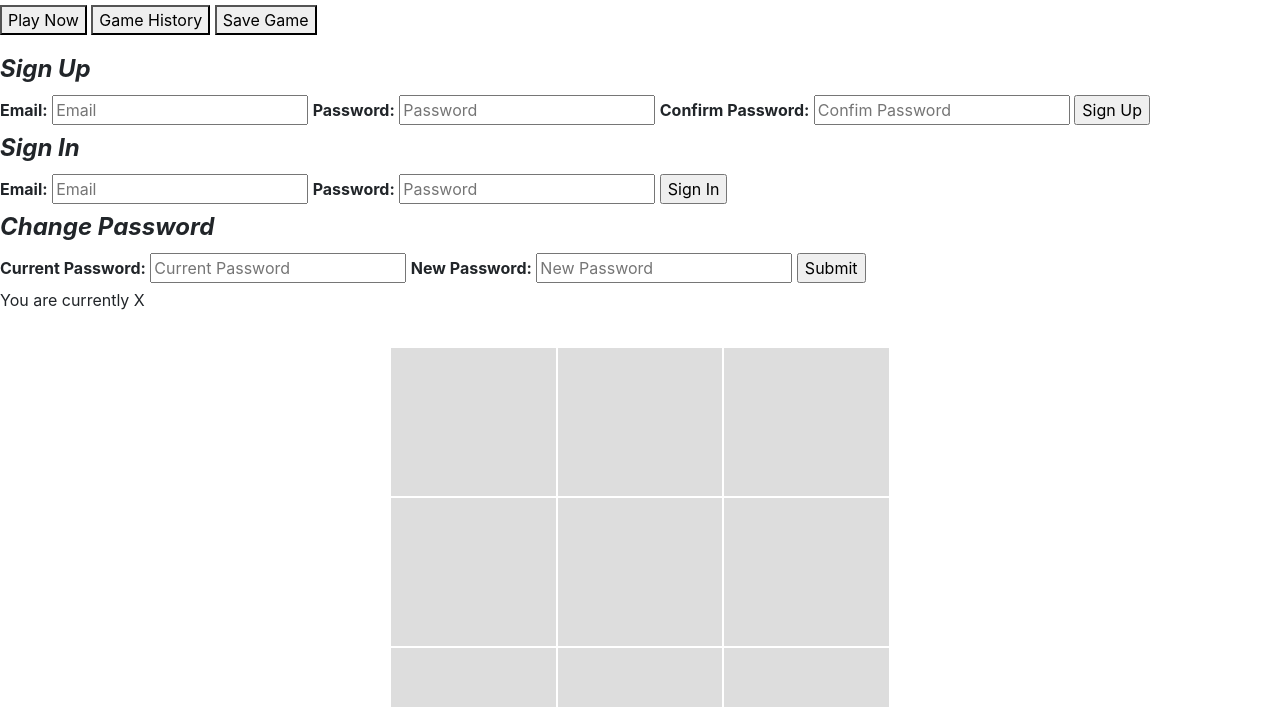
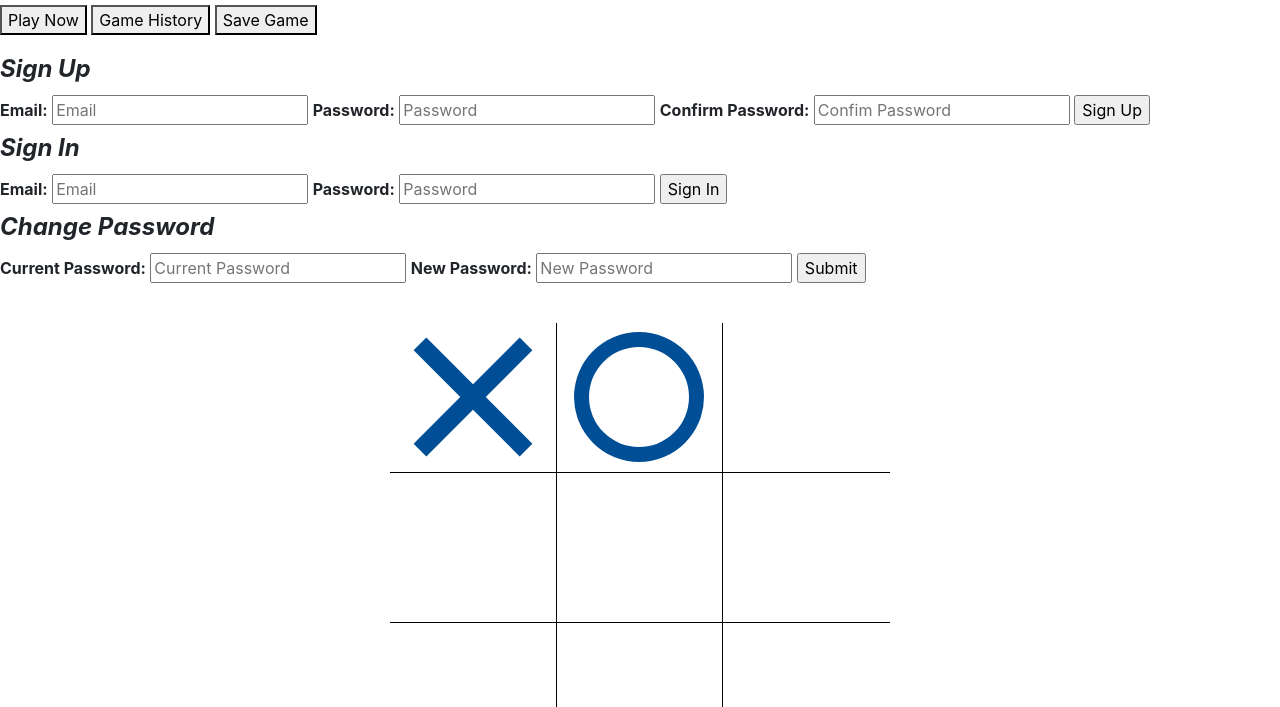
Before and after one commit to eelopez515/noughts-and-crosses-client, a website built with webpack: page index.html in a window 1280 px wide. Shown: the part 93-800 px from the top of the page. Built offline with nearby package versions, Linux system fonts and the light colour scheme.

Commit message:
Fixed the javascript and css

```diff
--- a/assets/scripts/game_logic.js
+++ b/assets/scripts/game_logic.js
@@ -18,39 +18,30 @@ const possibleWins = [
   [0, 4, 8],
   [2, 4, 6]
 ]
-let gameProgress = [
+
+let gameBoard = [
   '', '', '',
   '', '', '',
   '', '', ''
 ]
+
 
 const boxElements = Array.from(document.querySelectorAll('.box'))
 const board = document.getElementsByClassName('.container')
 
 const onClick = function (event) {
   event.preventDefault()
-  const boxEvent = function (box) {
+const index = boxElements.findIndex(function (box) {
     return box === event.target
-  }
-   const index = function (box) {
-    boxElements.findIndex(boxEvent)
-    boxElements[index] = currentChoice
-    gameProgress.splice(index, 1, currentChoice)
-  }
-  console.log(index)
+})
+  boxElements[index] = currentChoice
+  gameBoard.splice(index, 1, currentChoice)
   if (currentChoice === 'X') {
     currentChoice = 'O'
   } else {
     currentChoice = 'X'
   }
-}
-
-$('#game-message').text('You are currently ' + currentChoice)
-console.log('click event index', boxElements)
-console.log('gameProgress is', gameProgress)
-
-const onMouseOver = function (event) {
-  $(this).text(currentChoice)
+  console.log(gameBoard)
 }
 
 // const winner = () => {
@@ -105,5 +96,5 @@ module.exports = {
   onStartGame: onStartGame,
   onGameHistory: onGameHistory,
   onSaveGame: onSaveGame,
-  gameProgress: gameProgress
+  // gameProgress: gameProgress
 }
--- a/assets/styles/index.scss
+++ b/assets/styles/index.scss
@@ -1,23 +1,91 @@
 @import '~bootstrap/scss/bootstrap';
 
+$box-width: 150px;
+$box-height: 150px;
+$x-o-color: rgb(0, 78, 150);
+$all-background-color: rgb(255, 255, 255);
+$x-o-light-color: rgb(207, 242, 255);
+
 body {
-  background-color: rgb(255, 255, 255);
+  background-color: $all-background-color;
 }
-.container{
+.container {
   margin-top: 35px;
   width: 500px;
 }
 
 .box {
-  align-items: center;
-  background-color: rgb(221, 221, 221);
-  border: 1px solid rgb(255, 255, 255);
+  border: 1px solid rgb(0, 0, 0);
   color: rgb(0, 0, 0);
-  height: 150px;
+  width: $box-width;
+  height: $box-height;
   display: flex;
   justify-content: center;
+  align-items: center;
+  position: relative;
+  border-top: none;
+  border-left: none;
+  cursor: none;
 
-  &:hover {
-    background-color: rgb(96, 207, 231)
+  &:nth-child(3n+3) {
+    border-right: none;
+  }
+  &:last-child,
+  &:nth-child(8),
+  &:nth-child(7) {
+    border-bottom: none;
   }
 }
+.box.x,
+.box.o{
+  cursor: not-allowed;
+}
+.box.x::before,
+.box.x::after,
+.box.o::before {
+  background-color: $x-o-color;
+}
+.box:not(.x):not(.o):hover::before,
+.box:not(.x):not(.o):hover::after,
+.box:not(.x):not(.o):hover::before {
+  background-color: $x-o-light-color;
+}
+.box.x::before,
+.box.x::after,
+.row.x .box:not(.x):not(.o):hover::before,
+.row.x .box:not(.x):not(.o):hover::after {
+  content: '';
+  width: 150px;
+  height: 18px;
+  position: absolute;
+}
+
+.box.x::before,
+.row.x .box:not(.x):not(.o):hover::before {
+  transform: rotate(-45deg);
+}
+
+.box.x::after,
+.row.x .box:not(.x):not(.o):hover::after {
+  transform: rotate(45deg);
+}
+
+.box.o::before,
+.box.o::after,
+.row.o .box:not(.x):not(.o):hover::before,
+.row.o .box:not(.x):not(.o):hover::after {
+  content: '';
+  position: absolute;
+  border-radius: 50%;
+}
+.box.o::before,
+.row.o .box:not(.x):not(.o):hover::before {
+  width: 130px;
+  height: 130px;
+}
+.box.o::after,
+.row.o .box:not(.x):not(.o):hover::after {
+  width: 100px;
+  height: 100px;
+  background-color: $all-background-color;
+}
--- a/index.html
+++ b/index.html
@@ -65,17 +65,17 @@
 
       <section>
         <div class="container">
-        <div class="row">
-          <div class="col-4 col-sm-4 box" id='0'></div>
-          <div class="col-4 col-sm-4 box" id='1'></div>
+        <div class="row x">
+          <div class="col-4 col-sm-4 box x" id='0'></div>
+          <div class="col-4 col-sm-4 box o" id='1'></div>
           <div class="col-4 col-sm-4 box" id='2'></div>
-        </div>
-        <div class="row">
+        <!-- </div>
+        <div class="row"> -->
           <div class="col-4 col-sm-4 box" id='3'></div>
           <div class="col-4 col-sm-4 box" id='4'></div>
           <div class="col-4 col-sm-4 box" id='5'></div>
-        </div>
-        <div class="row">
+        <!-- </div>
+        <div class="row"> -->
           <div class="col-4 col-sm-4 box" id='6'></div>
           <div class="col-4 col-sm-4 box" id='7'></div>
           <div class="col-4 col-sm-4 box" id='8'></div>
```
